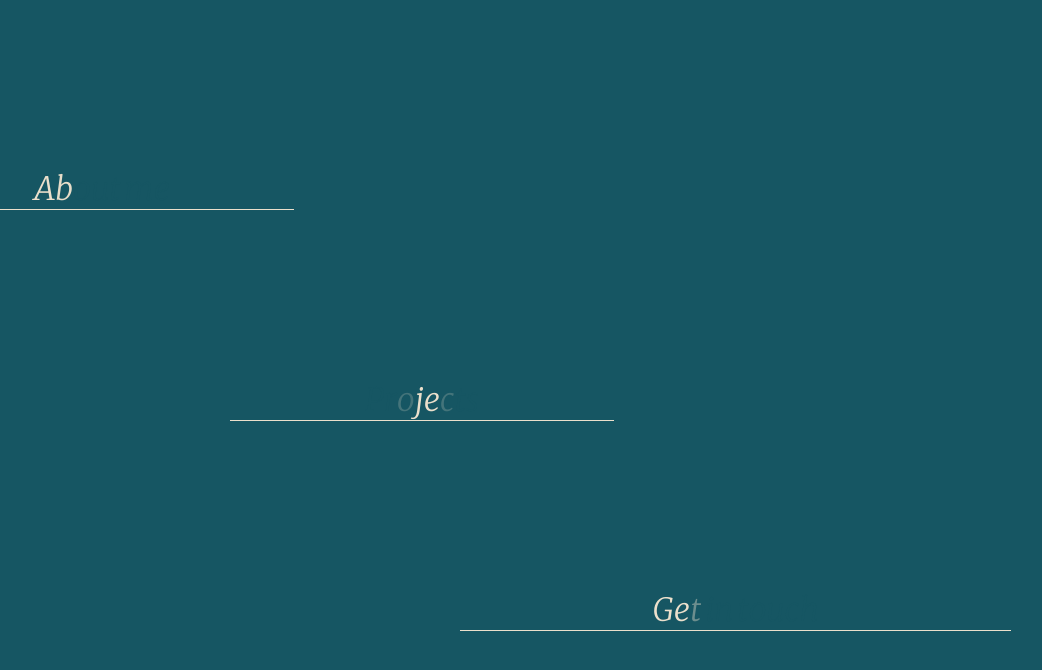
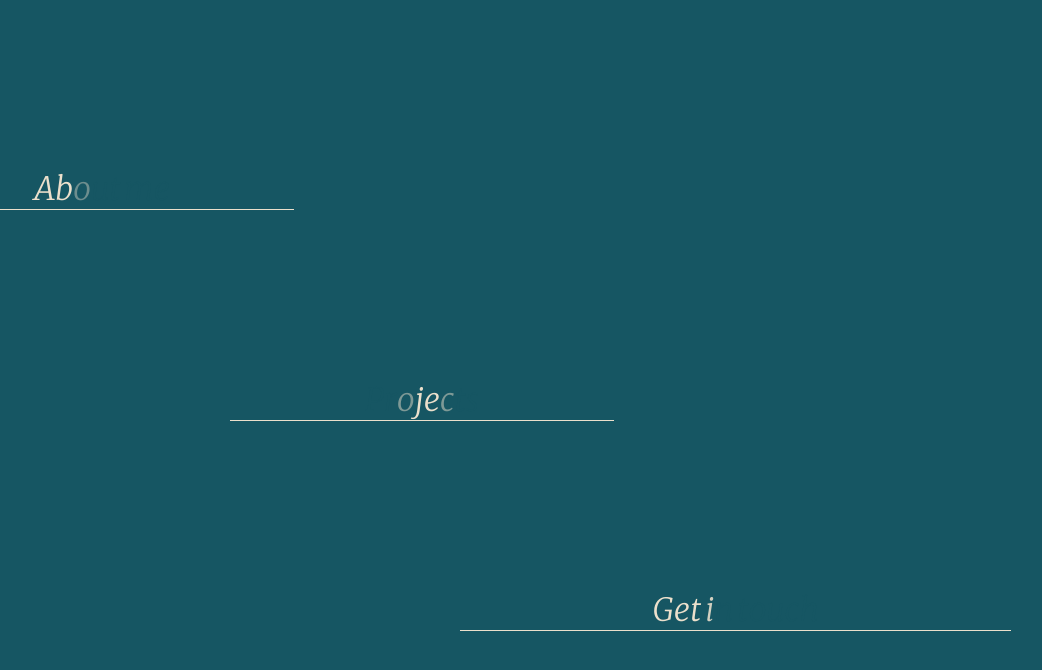
Before and after one commit to Martinelli-89/portfolio-in-react, a React (Create React App) app: page / in a window 1280 px wide. Both pictures are taken after a click on the button "Click to see portfolio". Shown: the top 670 px of the page, without its empty margins (218-1260 px from the left). Built offline with nearby package versions, Linux system fonts and the light colour scheme.

Commit message:
animation times adjusted

```diff
--- a/src/styles/_portfolio-aboutMe.scss
+++ b/src/styles/_portfolio-aboutMe.scss
@@ -46,32 +46,32 @@
 //About me animation
 
 .about-me__letter1 {
-    animation: appear 1s 1s;
+    animation: appear 0.8s 1s;
     animation-fill-mode: forwards;
 }
 
 .about-me__letter2 {
-    animation: appear 1s 2s;
+    animation: appear 0.8s 1.8s;
     animation-fill-mode: forwards;
 }
 .about-me__letter3 {
-    animation: appear 1s 3s;
+    animation: appear 0.8s 2.6s;
     animation-fill-mode: forwards;
 }
 .about-me__letter4 {
-    animation: appear 1s 4s;
+    animation: appear 0.8s 3.4s;
     animation-fill-mode: forwards;
 }
 .about-me__letter5 {
-    animation: appear 1s 5s;
+    animation: appear 0.8s 4.2s;
     animation-fill-mode: forwards;
 }
 .about-me__letter6 {
-    animation: appear 1s 6s;
+    animation: appear 0.8s 5s;
     animation-fill-mode: forwards;
 }
 .about-me__letter7 {
-    animation: appear 1s 7s;
+    animation: appear 0.8s 5.8s;
     animation-fill-mode: forwards;
 }
 
@@ -88,22 +88,22 @@
 //Projects animation
 
 .projects__letter1 {
-    animation: appearProjects 1.5s 1s;
+    animation: appearProjects 1.4s 1s;
     animation-fill-mode: forwards;
 }
 
 .projects__letter2 {
-    animation: appearProjects 1.83s 2.5s;
+    animation: appearProjects 1.4s 2.4s;
     animation-fill-mode: forwards;
 }
 
 .projects__letter3 {
-    animation: appearProjects 1.83s 4.33s;
+    animation: appearProjects 1.4s 3.8s;
     animation-fill-mode: forwards;
 }
 
 .projects__letter4 {
-    animation: appearProjects 1.84s 6.16s;
+    animation: appearProjects 1.4s 5.2s;
     animation-fill-mode: forwards;
 }
 
@@ -120,45 +120,45 @@
 //get in touch animation
 
 .get-in-touch__letter10 {
-    animation: appearGetInTouch 0.8s 1s;
+    animation: appearGetInTouch 0.5s 1s;
     animation-fill-mode: forwards;
 }
 
 .get-in-touch__letter9 {
-    animation: appearGetInTouch 0.8s 1.8s;
+    animation: appearGetInTouch 0.5s 1.5s;
     animation-fill-mode: forwards;
 }
 .get-in-touch__letter8 {
-    animation: appearGetInTouch 0.8s 2.6s;
+    animation: appearGetInTouch 0.5s 2s;
     animation-fill-mode: forwards;
 }
 
 .get-in-touch__letter7 {
-    animation: appearGetInTouch 0.8s 3.4s;
+    animation: appearGetInTouch 0.5s 2.5s;
     animation-fill-mode: forwards;
 }
 .get-in-touch__letter6 {
-    animation: appearGetInTouch 0.8s 4.2s;
+    animation: appearGetInTouch 0.5s 3s;
     animation-fill-mode: forwards;
 }
 .get-in-touch__letter5 {
-    animation: appearGetInTouch 0.8s 5s;
+    animation: appearGetInTouch 0.5s 3.5s;
     animation-fill-mode: forwards;
 }
 .get-in-touch__letter4 {
-    animation: appearGetInTouch 0.8s 5.8s;
+    animation: appearGetInTouch 0.5s 4s;
     animation-fill-mode: forwards;
 }
 .get-in-touch__letter3 {
-    animation: appearGetInTouch 0.8s 6.6s;
+    animation: appearGetInTouch 0.5s 4.5s;
     animation-fill-mode: forwards;
 }
 .get-in-touch__letter2 {
-    animation: appearGetInTouch 0.8s 7.4s;
+    animation: appearGetInTouch 0.5s 5s;
     animation-fill-mode: forwards;
 }
 .get-in-touch__letter1 {
-    animation: appearGetInTouch 0.8s 8.2s;
+    animation: appearGetInTouch 0.5s 5.5s;
     animation-fill-mode: forwards;
 }
 @keyframes appearGetInTouch {
--- a/src/styles/styles.css
+++ b/src/styles/styles.css
@@ -42,50 +42,50 @@
 }
 
 .about-me__letter1 {
-  -webkit-animation: appear 1s 1s;
-          animation: appear 1s 1s;
+  -webkit-animation: appear 0.8s 1s;
+          animation: appear 0.8s 1s;
   -webkit-animation-fill-mode: forwards;
           animation-fill-mode: forwards;
 }
 
 .about-me__letter2 {
-  -webkit-animation: appear 1s 2s;
-          animation: appear 1s 2s;
+  -webkit-animation: appear 0.8s 1.8s;
+          animation: appear 0.8s 1.8s;
   -webkit-animation-fill-mode: forwards;
           animation-fill-mode: forwards;
 }
 
 .about-me__letter3 {
-  -webkit-animation: appear 1s 3s;
-          animation: appear 1s 3s;
+  -webkit-animation: appear 0.8s 2.6s;
+          animation: appear 0.8s 2.6s;
   -webkit-animation-fill-mode: forwards;
           animation-fill-mode: forwards;
 }
 
 .about-me__letter4 {
-  -webkit-animation: appear 1s 4s;
-          animation: appear 1s 4s;
+  -webkit-animation: appear 0.8s 3.4s;
+          animation: appear 0.8s 3.4s;
   -webkit-animation-fill-mode: forwards;
           animation-fill-mode: forwards;
 }
 
 .about-me__letter5 {
-  -webkit-animation: appear 1s 5s;
-          animation: appear 1s 5s;
+  -webkit-animation: appear 0.8s 4.2s;
+          animation: appear 0.8s 4.2s;
   -webkit-animation-fill-mode: forwards;
           animation-fill-mode: forwards;
 }
 
 .about-me__letter6 {
-  -webkit-animation: appear 1s 6s;
-          animation: appear 1s 6s;
+  -webkit-animation: appear 0.8s 5s;
+          animation: appear 0.8s 5s;
   -webkit-animation-fill-mode: forwards;
           animation-fill-mode: forwards;
 }
 
 .about-me__letter7 {
-  -webkit-animation: appear 1s 7s;
-          animation: appear 1s 7s;
+  -webkit-animation: appear 0.8s 5.8s;
+          animation: appear 0.8s 5.8s;
   -webkit-animation-fill-mode: forwards;
           animation-fill-mode: forwards;
 }
@@ -108,29 +108,29 @@
   }
 }
 .projects__letter1 {
-  -webkit-animation: appearProjects 1.5s 1s;
-          animation: appearProjects 1.5s 1s;
+  -webkit-animation: appearProjects 1.4s 1s;
+          animation: appearProjects 1.4s 1s;
   -webkit-animation-fill-mode: forwards;
           animation-fill-mode: forwards;
 }
 
 .projects__letter2 {
-  -webkit-animation: appearProjects 1.83s 2.5s;
-          animation: appearProjects 1.83s 2.5s;
+  -webkit-animation: appearProjects 1.4s 2.4s;
+          animation: appearProjects 1.4s 2.4s;
   -webkit-animation-fill-mode: forwards;
           animation-fill-mode: forwards;
 }
 
 .projects__letter3 {
-  -webkit-animation: appearProjects 1.83s 4.33s;
-          animation: appearProjects 1.83s 4.33s;
+  -webkit-animation: appearProjects 1.4s 3.8s;
+          animation: appearProjects 1.4s 3.8s;
   -webkit-animation-fill-mode: forwards;
           animation-fill-mode: forwards;
 }
 
 .projects__letter4 {
-  -webkit-animation: appearProjects 1.84s 6.16s;
-          animation: appearProjects 1.84s 6.16s;
+  -webkit-animation: appearProjects 1.4s 5.2s;
+          animation: appearProjects 1.4s 5.2s;
   -webkit-animation-fill-mode: forwards;
           animation-fill-mode: forwards;
 }
@@ -153,71 +153,71 @@
   }
 }
 .get-in-touch__letter10 {
-  -webkit-animation: appearGetInTouch 0.8s 1s;
-          animation: appearGetInTouch 0.8s 1s;
+  -webkit-animation: appearGetInTouch 0.5s 1s;
+          animation: appearGetInTouch 0.5s 1s;
   -webkit-animation-fill-mode: forwards;
           animation-fill-mode: forwards;
 }
 
 .get-in-touch__letter9 {
-  -webkit-animation: appearGetInTouch 0.8s 1.8s;
-          animation: appearGetInTouch 0.8s 1.8s;
+  -webkit-animation: appearGetInTouch 0.5s 1.5s;
+          animation: appearGetInTouch 0.5s 1.5s;
   -webkit-animation-fill-mode: forwards;
           animation-fill-mode: forwards;
 }
 
 .get-in-touch__letter8 {
-  -webkit-animation: appearGetInTouch 0.8s 2.6s;
-          animation: appearGetInTouch 0.8s 2.6s;
+  -webkit-animation: appearGetInTouch 0.5s 2s;
+          animation: appearGetInTouch 0.5s 2s;
   -webkit-animation-fill-mode: forwards;
           animation-fill-mode: forwards;
 }
 
 .get-in-touch__letter7 {
-  -webkit-animation: appearGetInTouch 0.8s 3.4s;
-          animation: appearGetInTouch 0.8s 3.4s;
+  -webkit-animation: appearGetInTouch 0.5s 2.5s;
+          animation: appearGetInTouch 0.5s 2.5s;
   -webkit-animation-fill-mode: forwards;
           animation-fill-mode: forwards;
 }
 
 .get-in-touch__letter6 {
-  -webkit-animation: appearGetInTouch 0.8s 4.2s;
-          animation: appearGetInTouch 0.8s 4.2s;
+  -webkit-animation: appearGetInTouch 0.5s 3s;
+          animation: appearGetInTouch 0.5s 3s;
   -webkit-animation-fill-mode: forwards;
           animation-fill-mode: forwards;
 }
 
 .get-in-touch__letter5 {
-  -webkit-animation: appearGetInTouch 0.8s 5s;
-          animation: appearGetInTouch 0.8s 5s;
+  -webkit-animation: appearGetInTouch 0.5s 3.5s;
+          animation: appearGetInTouch 0.5s 3.5s;
   -webkit-animation-fill-mode: forwards;
           animation-fill-mode: forwards;
 }
 
 .get-in-touch__letter4 {
-  -webkit-animation: appearGetInTouch 0.8s 5.8s;
-          animation: appearGetInTouch 0.8s 5.8s;
+  -webkit-animation: appearGetInTouch 0.5s 4s;
+          animation: appearGetInTouch 0.5s 4s;
   -webkit-animation-fill-mode: forwards;
           animation-fill-mode: forwards;
 }
 
 .get-in-touch__letter3 {
-  -webkit-animation: appearGetInTouch 0.8s 6.6s;
-          animation: appearGetInTouch 0.8s 6.6s;
+  -webkit-animation: appearGetInTouch 0.5s 4.5s;
+          animation: appearGetInTouch 0.5s 4.5s;
   -webkit-animation-fill-mode: forwards;
           animation-fill-mode: forwards;
 }
 
 .get-in-touch__letter2 {
-  -webkit-animation: appearGetInTouch 0.8s 7.4s;
-          animation: appearGetInTouch 0.8s 7.4s;
+  -webkit-animation: appearGetInTouch 0.5s 5s;
+          animation: appearGetInTouch 0.5s 5s;
   -webkit-animation-fill-mode: forwards;
           animation-fill-mode: forwards;
 }
 
 .get-in-touch__letter1 {
-  -webkit-animation: appearGetInTouch 0.8s 8.2s;
-          animation: appearGetInTouch 0.8s 8.2s;
+  -webkit-animation: appearGetInTouch 0.5s 5.5s;
+          animation: appearGetInTouch 0.5s 5.5s;
   -webkit-animation-fill-mode: forwards;
           animation-fill-mode: forwards;
 }
```
Also changed, not shown: 1 other file (tests, documents, lock files or other folders).
